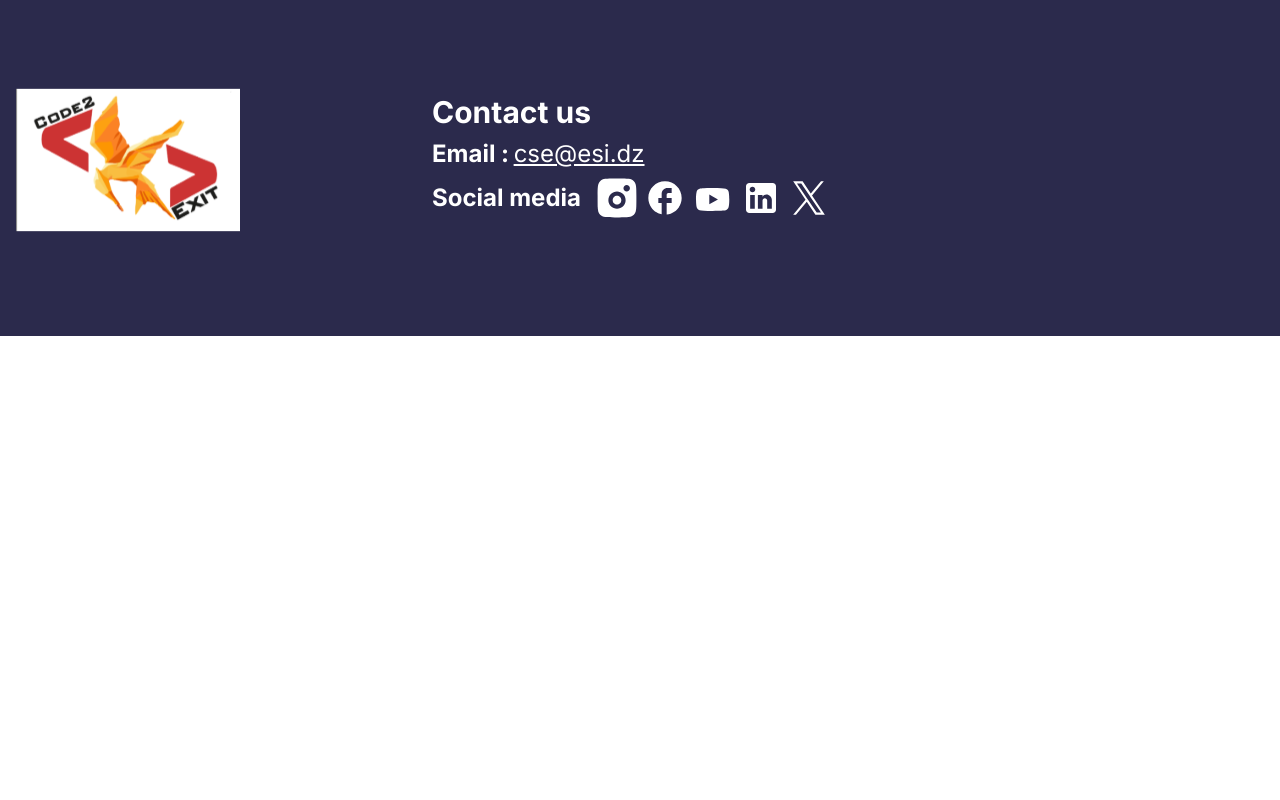
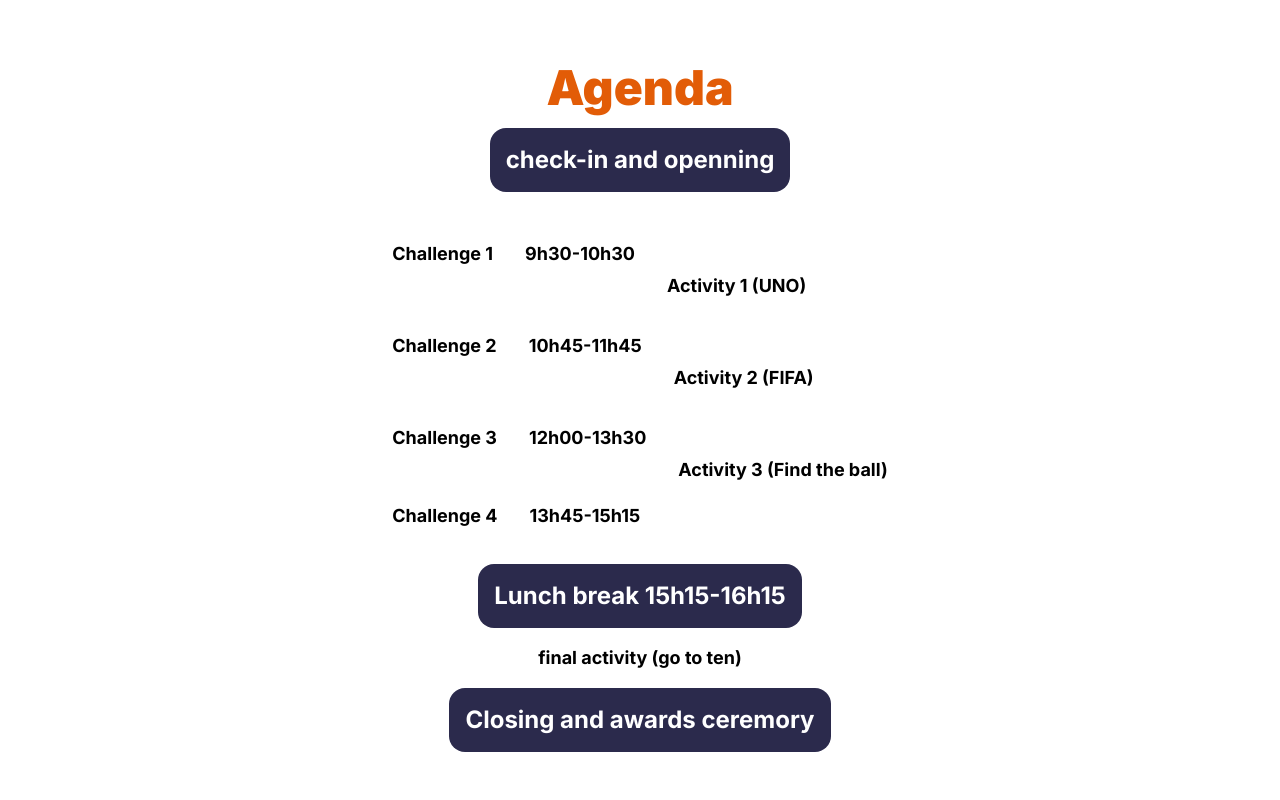
Before and after one commit to ELHart05/CSE-ESMS-landing-page, a React (Vite) app: page / in a window 1280 px wide. Shown: the part 2080-2880 px from the top of the page. Before the commit the page ends 2416 px from the top, so only its background shows below. Built offline with nearby package versions, Linux system fonts and the light colour scheme.

Commit message:
agenda not completed

```diff
--- a/src/App.jsx
+++ b/src/App.jsx
@@ -4,6 +4,7 @@ import Activities from "./components/Activities"
 import Footer from "./components/Footer"
 import About from "./components/About"
 import Hero from "./components/Hero"
+import Agenda from "./components/Agenda"
 
 //TODO: after coding your template call it here to test it
 const App = () => {
@@ -14,6 +15,7 @@ const App = () => {
       <About />
       <Challeges />
       <Activities />
+      <Agenda />
       <Footer />
     </main>
   )
--- /dev/null
+++ b/src/components/Agenda/index.jsx
@@ -0,0 +1,41 @@
+import ArrowR from '/arrow-right.svg'
+import ArrowL from '/arrow-left.svg'
+import { useState } from 'react'
+
+const Agenda = () => {
+  const challenges = [
+    { id: 1, name: 'Challenge 1', time: '9h30-10h30', activity: 'Activity 1 (UNO)' },
+    { id: 2, name: 'Challenge 2', time: '10h45-11h45', activity: 'Activity 2 (FIFA)' },
+    { id: 3, name: 'Challenge 3', time: '12h00-13h30', activity: 'Activity 3 (Find the ball)' },
+    { id: 4, name: 'Challenge 4', time: '13h45-15h15', activity: '' },
+  ];
+  return (
+    <div className="flex flex-col items-center  gap-4 px-4 py-16 sm:px-20 sm:py-20 2md:px-4">
+    <h2 className='text-main font-black text-3xl sm:text-5xl'>Agenda</h2>
+    <div className='rounded-xl p-2 bg-[#2B2A4C] sm:p-4 sm:rounded-2xl'>
+       <div className='text-white text-center font-poppins text-l font-semibold sm:text-2xl'> check-in and openning  </div>
+    </div>
+    <div className="flex flex-col">
+      {challenges.map(challenge => (
+        <div key={challenge.id} className=" text-l text-black font-semibold sm:text-lg">
+           <div className=" gap-8 flex items-center">
+            <p>{challenge.name}</p>
+            <p>{challenge.time}</p>
+            <p className='mt-16'>{challenge.activity}</p>
+          </div>
+        </div>
+      ))}
+    </div>
+    <div className='rounded-xl p-2 bg-[#2B2A4C] sm:p-4 sm:rounded-2xl'>
+       <div className='text-white text-center font-poppins text-l font-semibold sm:text-2xl'> Lunch break  15h15-16h15  </div>
+    </div>
+    <div className=" gap-8 flex items-center">
+            <p  className=" text-black font-semibold text-l  sm:text-lg"> final activity    (go to ten) </p>
+          </div>
+    <div className='rounded-xl p-2 bg-[#2B2A4C] sm:p-4 sm:rounded-2xl'>
+       <div className='text-white text-center font-poppins text-l font-semibold sm:text-2xl'>Closing and awards ceremory </div>
+    </div>
+   </div>
+  )
+}
+export default Agenda
```
